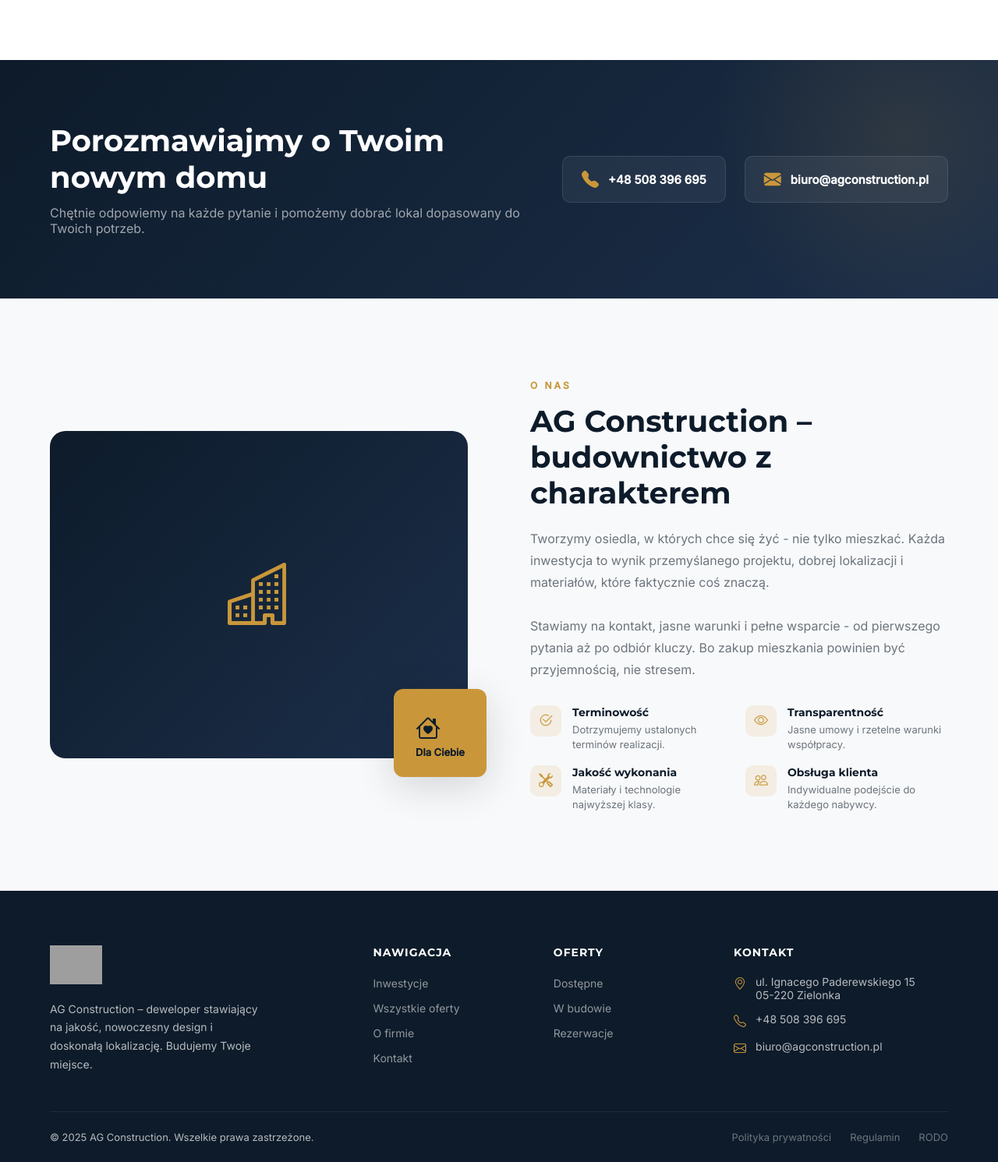
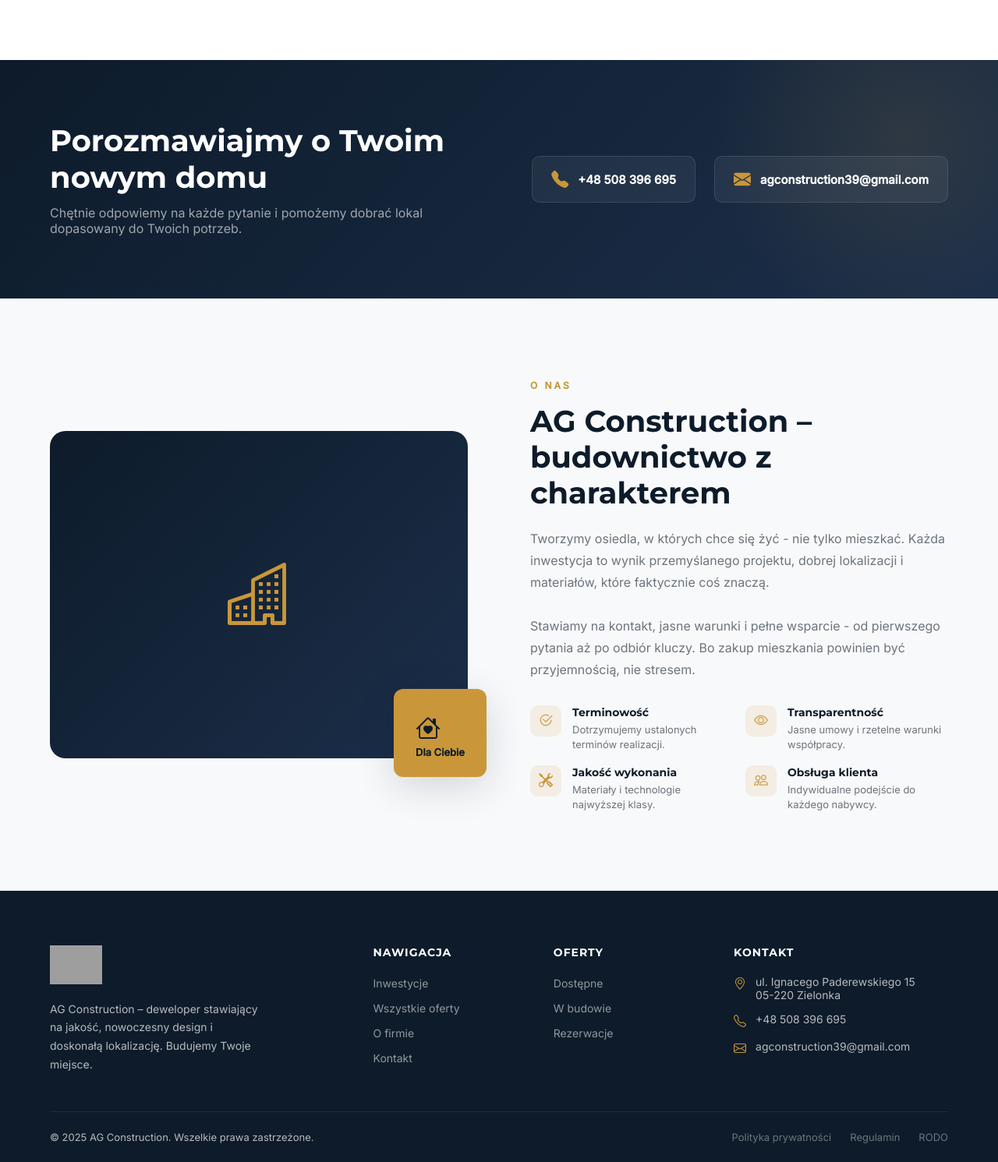
Before and after one commit to BuKarData/ag-construction, a Django app: page / in a window 1280 px wide. Shown: the part 2059-3550 px from the top of the page at 78% size. Run offline with Django 5.2, Linux system fonts and the light colour scheme; data that the repository does not hold is empty; grey boxes are pictures that could not be loaded.

Commit message:
fix: zmień email na agconstruction39@gmail.com + logo w szczegoly_oferty
- Wszystkie wystąpienia biuro@agconstruction.pl → agconstruction39@gmail.com
  (home.html, szczegoly_oferty.html, settings.py, create_superuser.py)
- szczegoly_oferty.html: logo PNG zamiast tekstu AG w navbarze

Co-Authored-By: Claude Sonnet 4.6 <noreply@anthropic.com>

```diff
--- a/ag_construction/settings.py
+++ b/ag_construction/settings.py
@@ -148,6 +148,6 @@ COMPANY_KRS = '0001143637'
 COMPANY_REGON = ''
 COMPANY_ADDRESS = 'ul. Ignacego Paderewskiego 15, 05-220 Zielonka'
 COMPANY_PHONE = '+48 508 396 695'
-COMPANY_EMAIL = 'biuro@agconstruction.pl'
+COMPANY_EMAIL = 'agconstruction39@gmail.com'
 
 SITE_DOMAIN = config('SITE_DOMAIN', default='localhost')
--- a/oferty/management/commands/create_superuser.py
+++ b/oferty/management/commands/create_superuser.py
@@ -10,7 +10,7 @@ class Command(BaseCommand):
         User = get_user_model()
         username = os.environ.get('DJANGO_ADMIN_USER', 'admin')
         password = os.environ.get('DJANGO_ADMIN_PASSWORD', '')
-        email = os.environ.get('DJANGO_ADMIN_EMAIL', 'biuro@agconstruction.pl')
+        email = os.environ.get('DJANGO_ADMIN_EMAIL', 'agconstruction39@gmail.com')
 
         if not password:
             raise CommandError(
--- a/oferty/templates/home.html
+++ b/oferty/templates/home.html
@@ -1457,9 +1457,9 @@
                 <i class="bi bi-telephone-fill"></i>
                 <span>+48 508 396 695</span>
             </a>
-            <a href="mailto:biuro@agconstruction.pl" class="cta-contact-item">
+            <a href="mailto:agconstruction39@gmail.com" class="cta-contact-item">
                 <i class="bi bi-envelope-fill"></i>
-                <span>biuro@agconstruction.pl</span>
+                <span>agconstruction39@gmail.com</span>
             </a>
         </div>
     </div>
@@ -1564,7 +1564,7 @@
                     </li>
                     <li>
                         <i class="bi bi-envelope"></i>
-                        <a href="mailto:biuro@agconstruction.pl" style="color:rgba(255,255,255,0.7);text-decoration:none;">biuro@agconstruction.pl</a>
+                        <a href="mailto:agconstruction39@gmail.com" style="color:rgba(255,255,255,0.7);text-decoration:none;">agconstruction39@gmail.com</a>
                     </li>
                 </ul>
             </div>
```
Also changed, not shown: oferty/templates/oferty/szczegoly_oferty.html (+4 -8 lines).
